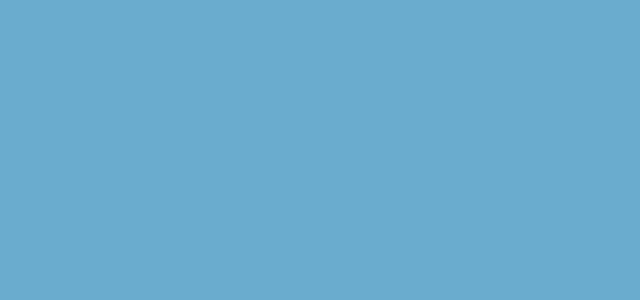
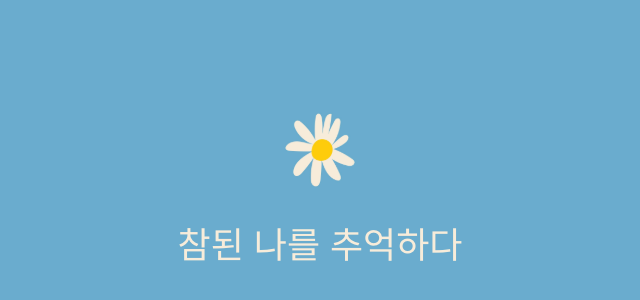
Before and after one commit to dpqlsn/Chamna, a Next.js app in the folder chamna/: page / in a window 1280 px wide. Shown: the part 216-516 px from the top of the page, without its empty margins (320-960 px from the left). Built offline with nearby package versions, Linux system fonts and the light colour scheme; a web font is replaced by a local one.

Commit message:
feat :: 랜딩 페이지 퍼블리싱

```diff
--- a/chamna/src/app/page.tsx
+++ b/chamna/src/app/page.tsx
@@ -1,7 +1,7 @@
+'use client'
+
+import Landing from "@/ui/landing";
+
 export default function Home() {
-  return (
-    <div >
-
-    </div>
-  );
+  return <Landing />;
 }
--- /dev/null
+++ b/chamna/src/ui/landing/index.tsx
@@ -0,0 +1,11 @@
+import * as _ from './style';
+import Image from 'next/image';
+
+export default function Landing() {
+    return (
+        <_.Container>
+            <Image src="/assets/logo.svg" alt="logo" width={100} height={100} />
+            <_.Title>참된 나를 추억하다</_.Title>
+        </_.Container>
+    );
+}
--- /dev/null
+++ b/chamna/src/ui/landing/style.ts
@@ -0,0 +1,17 @@
+import styled from "@emotion/styled";
+
+export const Container = styled.div`
+  display: flex;
+  flex-direction: column;
+  justify-content: center;
+  align-items: center;
+  width: 100%;
+  height: 100dvh;
+  max-height: 100dvh;
+  gap: 1rem;
+`;
+
+export const Title = styled.div`
+  font-size: 2.25rem;
+  font-weight: 400;
+`;
```
Also changed, not shown: chamna/public/assets/logo.svg (added).
